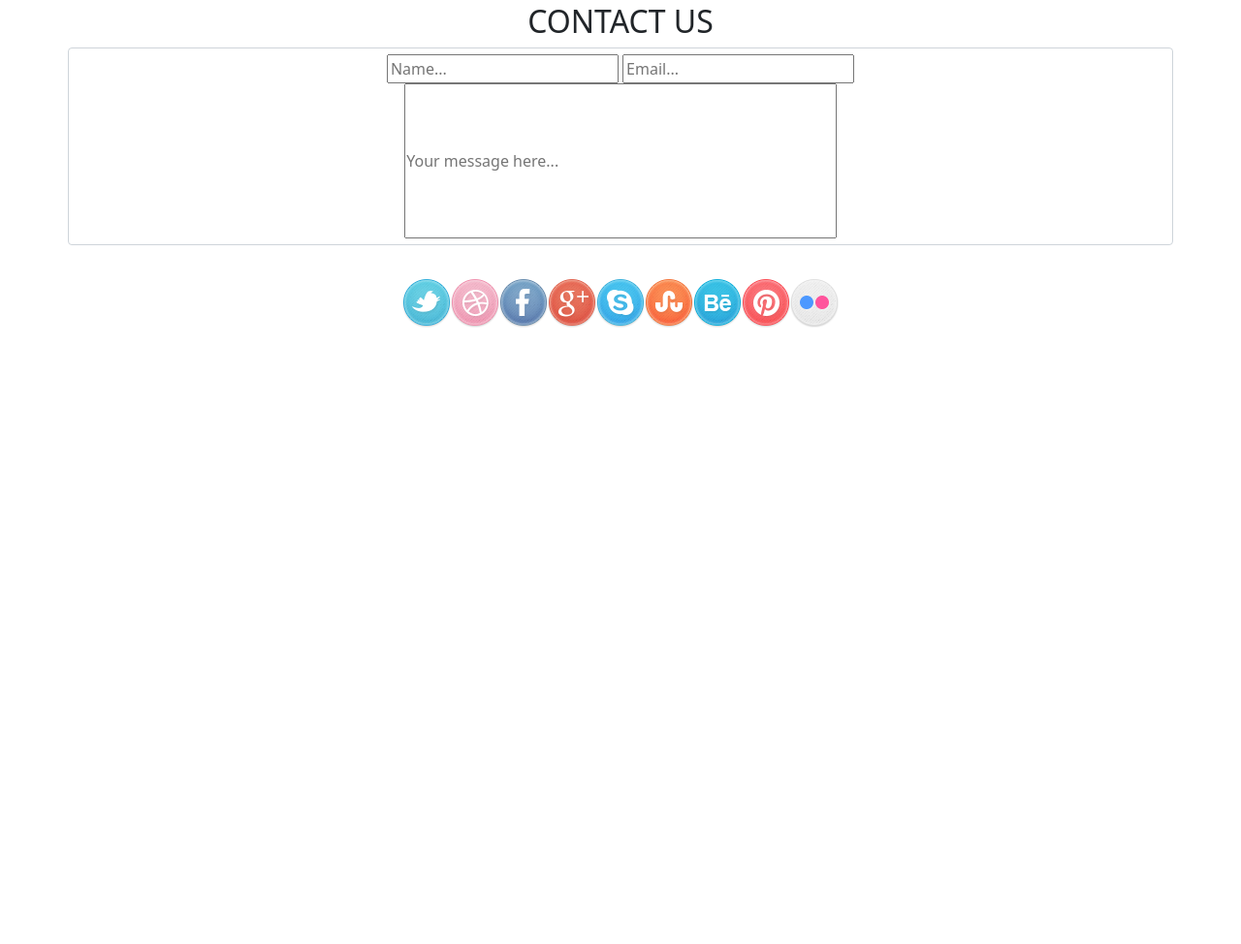
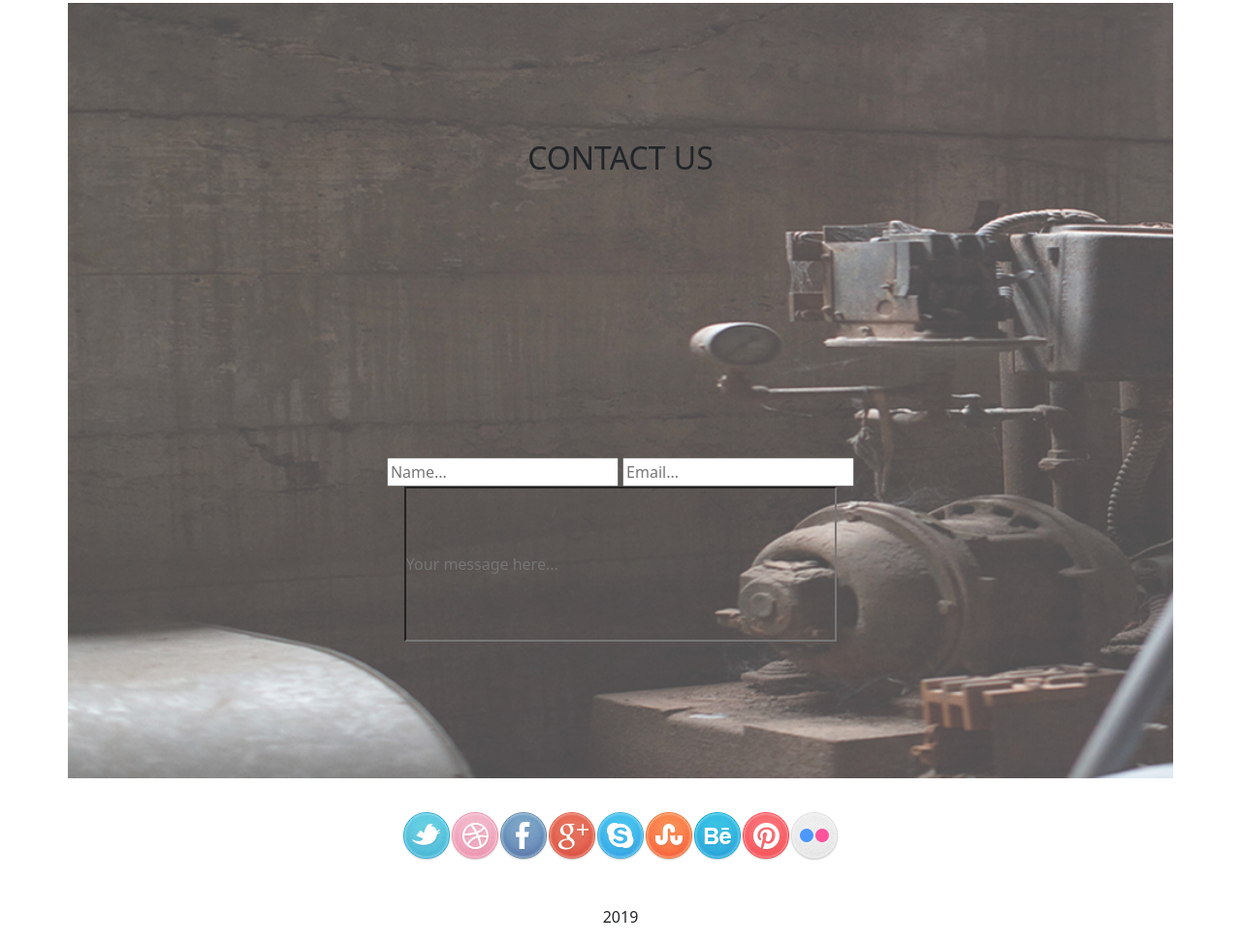
Before and after one commit to Mukundi-Mbugi/Delani-Studio, a plain HTML site: page index.html in a window 1280 px wide. Shown: the part 2866-3840 px from the top of the page at 97% size. Before the commit the page ends 3220 px from the top, so only its background shows below. Drawn offline with Linux system fonts and the light colour scheme.

Commit message:
Add background image for contact us and copyright

```diff
--- a/css/style.css
+++ b/css/style.css
@@ -57,11 +57,17 @@
     align-items: center;
     text-align: center;
     margin-top: 35px;
+    background-image: url(/images/backgrounds/c_image.jpg);
+    background-size: cover;
+    height: 100vh;
 }
 #message{
     width: 40%;
     height: 20vh;
     padding: 0px;
+    color: white;
+    background-color: transparent;
+
 }
 .icons{
     display: flex;
@@ -69,5 +75,14 @@
     width: 100%;
     margin-top: 35px;
     list-style: none;
-
 }
+.name-mail{
+    background-color: transparent;
+}
+#copyright{
+    position: relative;
+    justify-content: center;
+    align-items: center;
+    text-align: center;
+    margin-top: 30px;
+}
--- a/index.html
+++ b/index.html
@@ -117,7 +117,7 @@
         <div class="container">
             <div class="row row8">
                 <h2>CONTACT US</h2>
-                <form class="form-control">
+                <form class="form">
                     <div class="name-mail">
                         <input type="text" placeholder="Name...">
                         <input type="email" placeholder="Email...">
@@ -136,8 +136,8 @@
                     <li><img src="/images/social_icons/behance.png" alt="behance icon"></li>
                     <li><img src="/images/social_icons/pinterest.png" alt="pinterest icon"></li>
                     <li><img src="/images/social_icons/flickr.png" alt="flickr"></li>
-
                 </ul>
+                <p id="copyright">2019</p>
             </div>
         </div>
     </section>
```
